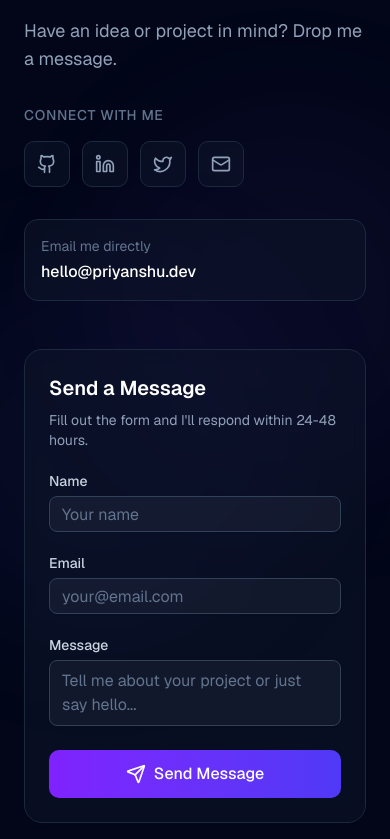
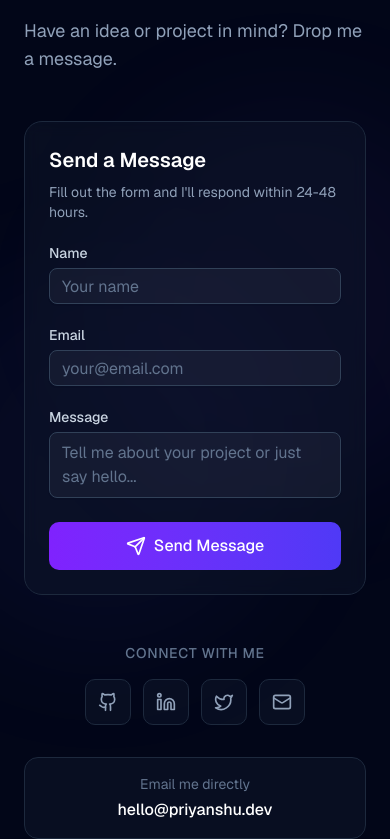
Before and after one commit to Priyanshu-Priya/personal-website, a Next.js app: page / in a window 390 px wide. Shown: the part 2552-3391 px from the top of the page. Built offline with nearby package versions, Linux system fonts and the light colour scheme; no server answers; the database is empty.

Commit message:
feat: optimize contact section layout for mobile
- Reordered contact section elements on mobile (Text -> Form -> Socials).\n- Centered 'Connect with me' and social links on mobile for better visual balance.\n- Maintained original side-by-side layout for desktop screens.

```diff
--- a/components/sections/contact-section.tsx
+++ b/components/sections/contact-section.tsx
@@ -43,14 +43,17 @@ export function ContactSection({
             </div>
 
             <div className="max-w-5xl mx-auto px-6">
-                <div className="grid lg:grid-cols-2 gap-12 lg:gap-16 items-start">
-                    {/* Left Side - Text & Socials */}
+                <div className="flex flex-col lg:grid lg:grid-cols-2 gap-12 lg:gap-16 items-start">
+                    {/* Left Side Group - Text & Socials */}
+                    {/* On Desktop: Acts as a single column. On Mobile: Uses display: contents to unwrap children for independent ordering */}
+                    <div className="contents lg:flex lg:flex-col lg:gap-8">
+                        {/* 1. Header/Text (Order 1 on Mobile) */}
                         <motion.div
                             initial={{ opacity: 0, x: -20 }}
                             whileInView={{ opacity: 1, x: 0 }}
                             viewport={{ once: true }}
                             transition={{ duration: 0.5 }}
-                        className="space-y-8"
+                            className="order-1 space-y-8"
                         >
                             <div>
                                 <motion.span
@@ -78,39 +81,50 @@ export function ContactSection({
                                     {subtitle}
                                 </p>
                             </div>
+                        </motion.div>
 
+                        {/* 3. Socials & Email (Order 3 on Mobile) */}
+                        <motion.div
+                            initial={{ opacity: 0, x: -20 }}
+                            whileInView={{ opacity: 1, x: 0 }}
+                            viewport={{ once: true }}
+                            transition={{ duration: 0.5, delay: 0.2 }}
+                            className="order-3 space-y-8 w-full"
+                        >
                             {/* Social Links */}
-                        <div className="space-y-4">
+                            <div className="space-y-4 flex flex-col items-center lg:items-start text-center lg:text-left">
                                 <p className="text-sm font-medium text-slate-500 uppercase tracking-wider">
                                     Connect with me
                                 </p>
-                            <div className="flex gap-3">
+                                <div className="flex gap-3 justify-center lg:justify-start">
                                     <SocialLinks
                                         config={config}
-                                    itemClassName="p-3 bg-slate-900/50 border-slate-800 hover:border-violet-500/50 hover:bg-violet-500/10"
+                                        itemClassName="p-3 bg-slate-900/50 border-slate-800 hover:border-violet-500/50 hover:bg-violet-500/10 transition-all duration-300"
                                         iconClassName="w-5 h-5"
                                     />
                                 </div>
                             </div>
 
                             {/* Quick Email Link */}
-                        <div className="p-4 rounded-xl bg-slate-900/50 border border-slate-800">
+                            <div className="p-4 rounded-xl bg-slate-900/50 border border-slate-800 text-center lg:text-left hover:border-violet-500/30 transition-colors">
                                 <p className="text-sm text-slate-500 mb-1">Email me directly</p>
                                 <Link
                                     href={`mailto:${config.contact_email}`}
-                                className="text-white font-medium hover:text-violet-400 transition-colors"
+                                    className="text-white font-medium hover:text-violet-400 transition-colors block lg:inline"
                                 >
                                     {config.contact_email}
                                 </Link>
                             </div>
                         </motion.div>
+                    </div>
 
-                    {/* Right Side - Form */}
+                    {/* 2. Right Side - Form (Order 2 on Mobile) */}
                     <motion.div
                         initial={{ opacity: 0, x: 20 }}
                         whileInView={{ opacity: 1, x: 0 }}
                         viewport={{ once: true }}
                         transition={{ duration: 0.5, delay: 0.1 }}
+                        className="order-2 w-full"
                     >
                         <div className="p-6 md:p-8 rounded-2xl bg-slate-900/50 border border-slate-800 backdrop-blur-sm">
                             <h3 className="text-xl font-semibold text-white mb-2">
```
Lines whose indentation alone changed are shown as unchanged.
